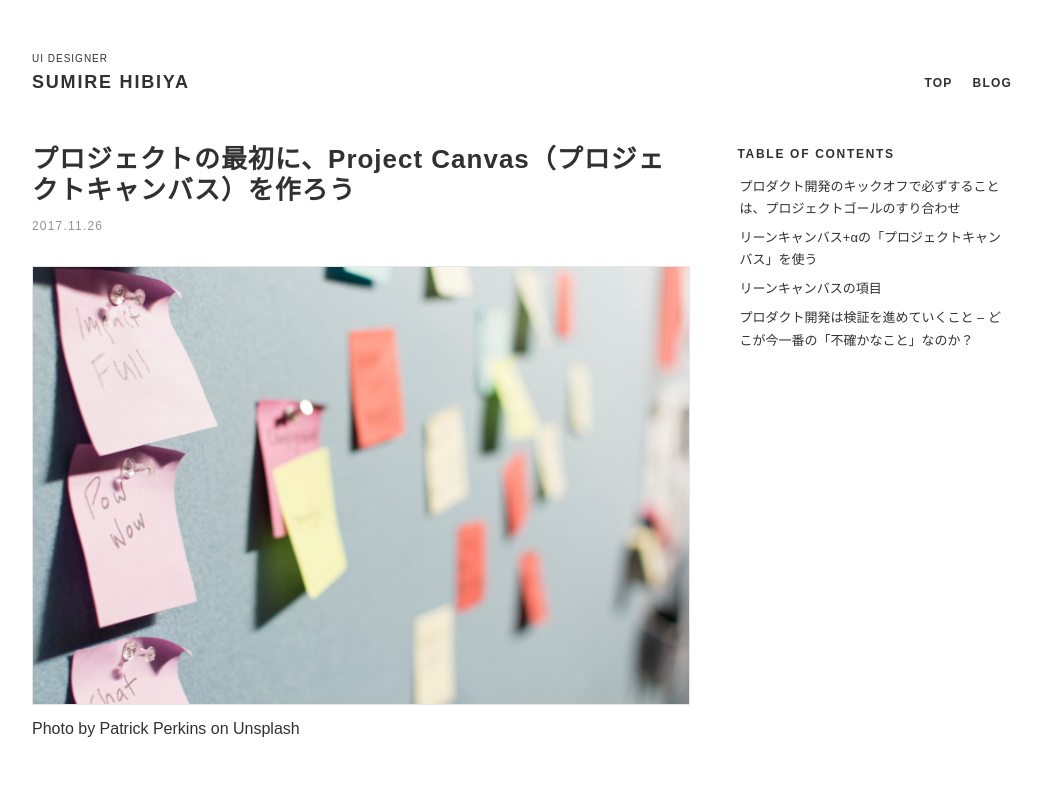
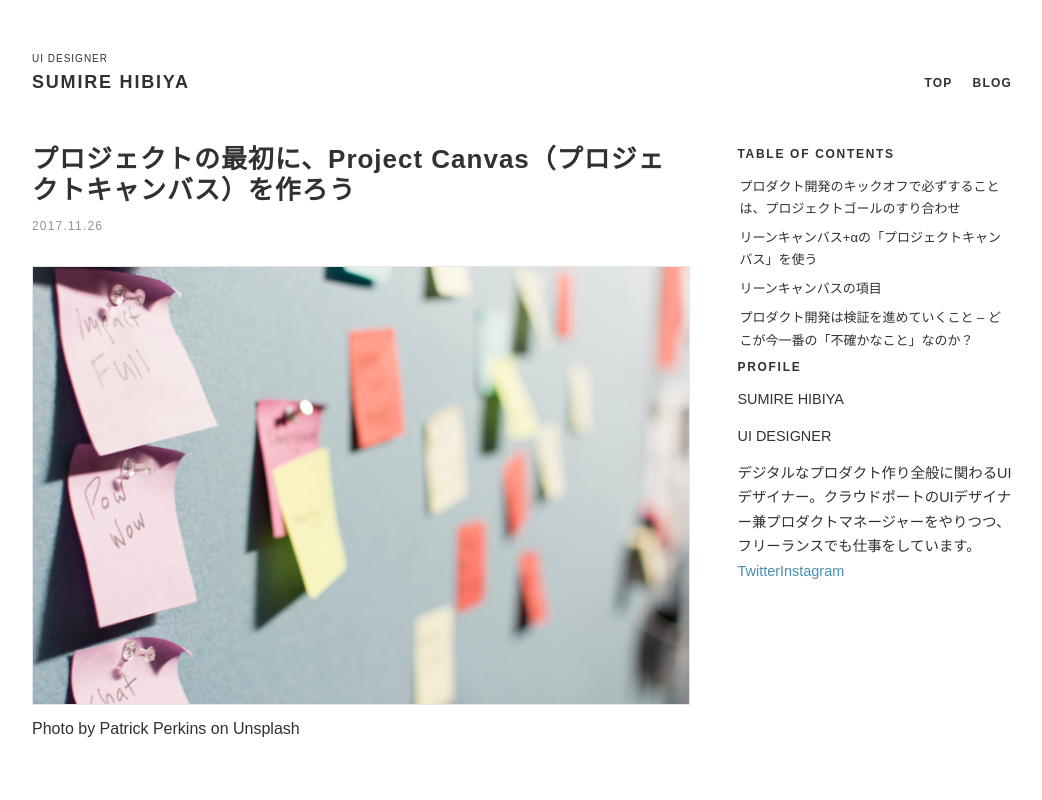
Before and after one commit to yinm/trace-portfolio, a React (Create React App) app: page / in a window 1280 px wide. Shown: the top 800 px of the page, without its empty margins (118-1160 px from the left). Built offline with nearby package versions, Linux system fonts and the light colour scheme; the HTML template or start-up script is replaced by a standard one.

Commit message:
Add profile HTML

```diff
--- a/src/App.js
+++ b/src/App.js
@@ -2,6 +2,7 @@ import React, { Component } from 'react';
 import { Header } from './components/Header'
 import { Article } from './components/Article'
 import { TableOfContents } from './components/TableOfContents'
+import { Profile } from './components/Profile'
 import { Footer } from './components/Footer'
 
 import './App.css';
@@ -16,6 +17,7 @@ class App extends Component {
           <div className="l-blog__sub p-blogSidebar">
             <div className="p-blogSidebar__outer" style={{ position: 'relative', top: '0px' }}>
               <TableOfContents/>
+              <Profile/>
             </div>
           </div>
         </div>
--- /dev/null
+++ b/src/components/Profile/index.js
@@ -0,0 +1,19 @@
+import React, { Component } from 'react'
+
+export class Profile extends Component {
+  render() {
+    return (
+      <div className="p-blogSidebar__block--links p-sidebarProfile">
+        <p className="c-heading__sub">PROFILE</p>
+        <div className="p-sidebarProfile__img"></div>
+        <p className="p-sidebarProfile__title">SUMIRE HIBIYA</p>
+        <p className="p-sidebarProfile__subTitle">UI DESIGNER</p>
+        <p className="p-sidebarProfile__text">
+          デジタルなプロダクト作り全般に関わるUIデザイナー。クラウドポートのUIデザイナー兼プロダクトマネージャーをやりつつ、フリーランスでも仕事をしています。
+          <a href="#">Twitter</a>
+          <a href="#">Instagram</a>
+        </p>
+      </div>
+    )
+  }
+}
```
